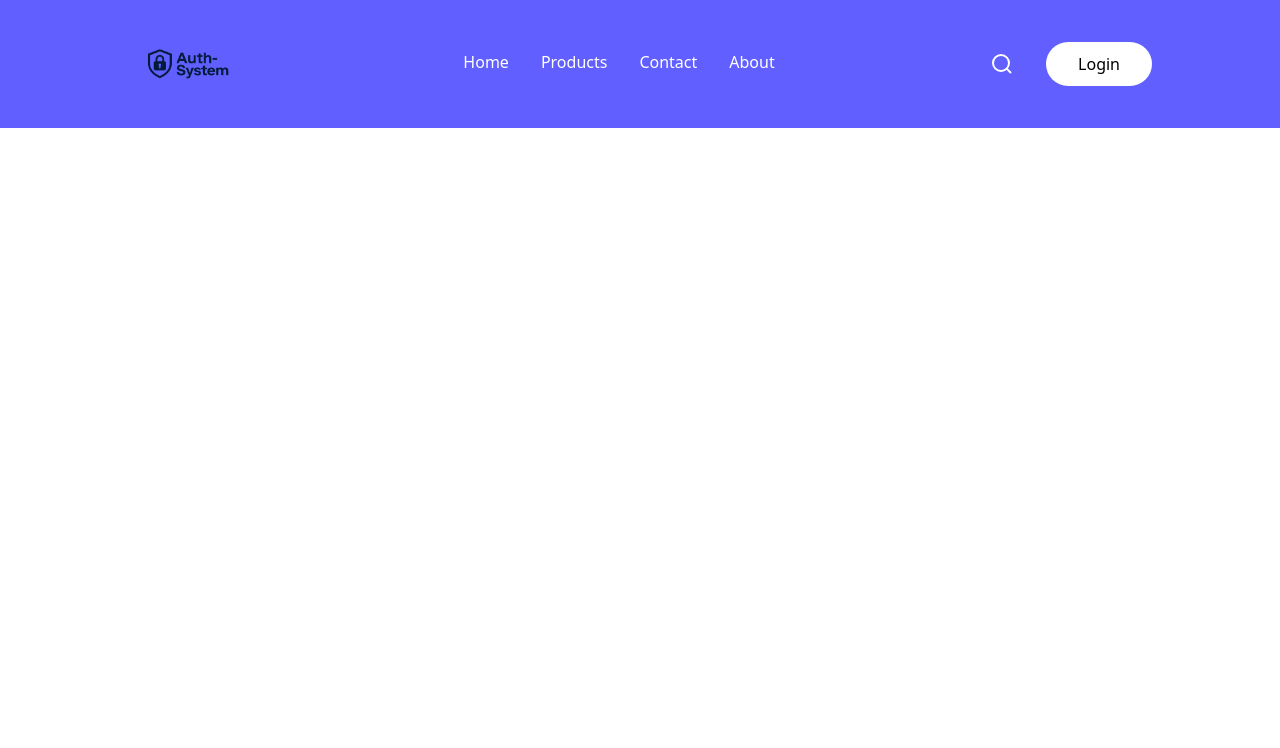
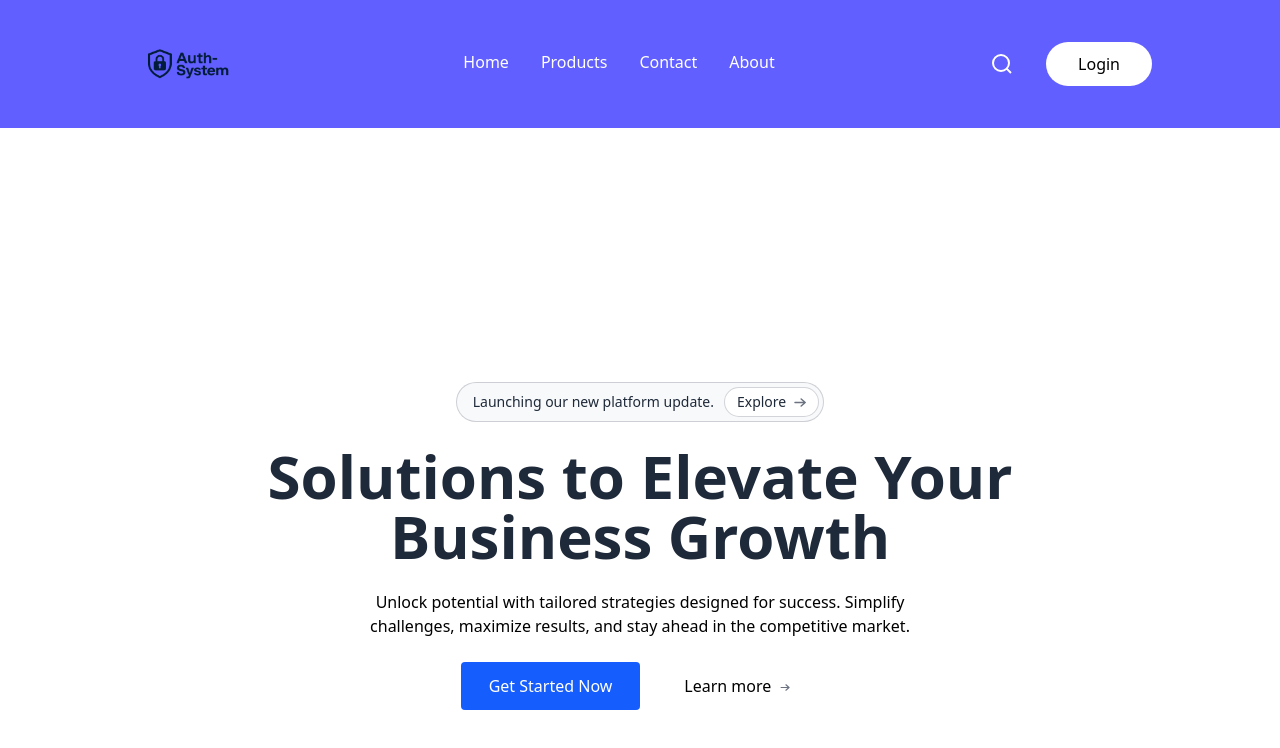
Before and after one commit to Chala751/AUTH-SYSTEM, a React (Vite) app in the folder client/: page / in a window 1280 px wide. Shown: the top 748 px of the page. Built offline with nearby package versions, Linux system fonts and the light colour scheme.

Commit message:
header component added

```diff
--- /dev/null
+++ b/client/src/components/Header.jsx
@@ -0,0 +1,36 @@
+import React from 'react'
+
+const Header = () => {
+  return (
+     <div class="h-[580px] flex flex-col items-center justify-center px-4 text-center">
+        <div class="flex flex-wrap items-center justify-center gap-2.5 mb-6 border border-gray-500/30 rounded-full bg-gray-300/15 pl-4 p-1 text-sm text-gray-800 max-w-full">
+            <p>Launching our new platform update.</p>
+            <div class="flex items-center cursor-pointer gap-2 bg-white border border-gray-500/30 rounded-2xl px-3 py-1 whitespace-nowrap">
+                <p>Explore</p>
+                <svg width="12" height="9" viewBox="0 0 12 9" fill="none" xmlns="http://www.w3.org/2000/svg">
+                    <path d="M1 4.5h10.182m-4-3.5 4 3.5-4 3.5" stroke="#6B7280" stroke-width="1.5"
+                        stroke-linecap="round" stroke-linejoin="round" />
+                </svg>
+            </div>
+        </div>
+
+        <h1 class="text-3xl sm:text-5xl md:text-6xl font-bold max-w-4xl text-gray-800">Solutions to Elevate Your
+            Business Growth</h1>
+        <p class="max-w-xl text-center mt-6 px-4">Unlock potential with tailored strategies designed for success.
+            Simplify challenges, maximize results, and stay ahead in the competitive market.</p>
+        <div class="flex flex-col sm:flex-row items-center justify-center gap-4 pt-6">
+            <button class="px-7 py-3 rounded  bg-blue-600 hover:bg-blue-700 text-white font-medium cursor-pointer">Get Started Now</button>
+            <button class="group px-7 py-2.5 flex items-center gap-2 font-medium">
+                Learn more
+                <svg class="group-hover:translate-x-1 transition pt-0.5" width="12" height="9" viewBox="0 0 12 9"
+                    fill="none" xmlns="http://www.w3.org/2000/svg">
+                    <path d="M1 4.5h10.182m-4-3.5 4 3.5-4 3.5" stroke="#6B7280" stroke-width="1.5"
+                        stroke-linecap="round" stroke-linejoin="round" />
+                </svg>
+            </button>
+        </div>
+    </div>
+  )
+}
+
+export default Header
--- a/client/src/pages/Home.jsx
+++ b/client/src/pages/Home.jsx
@@ -1,10 +1,12 @@
 import React from 'react'
 import NavBar from '../components/NavBar'
+import Header from '../components/Header'
 
 const Home = () => {
   return (
     <div>
       <NavBar/>
+      <Header/>
     </div>
   )
 }
```
